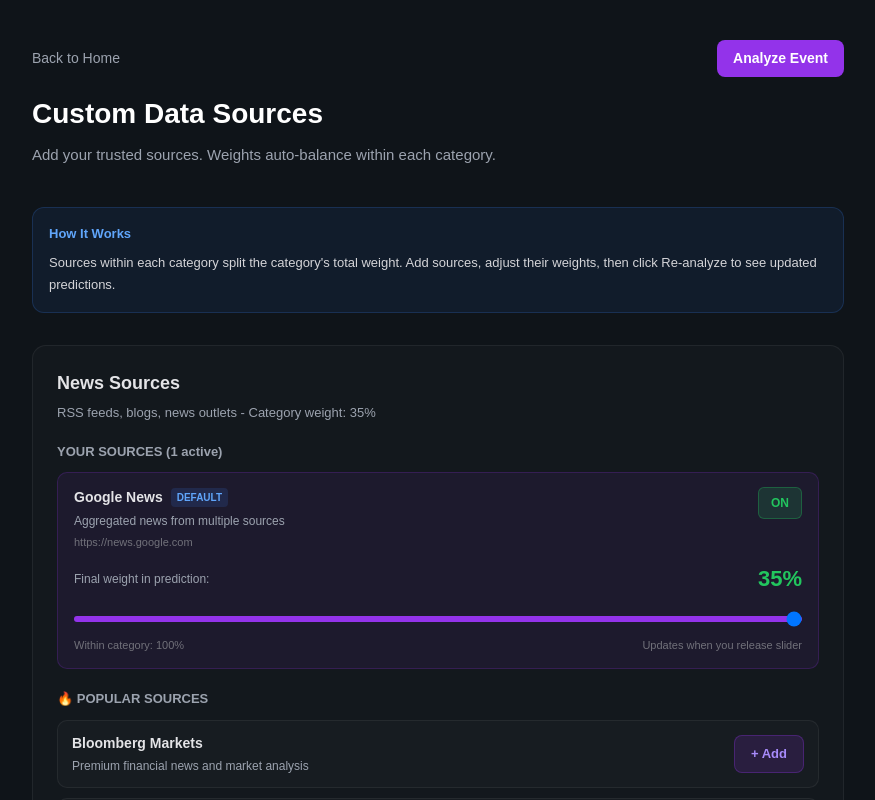
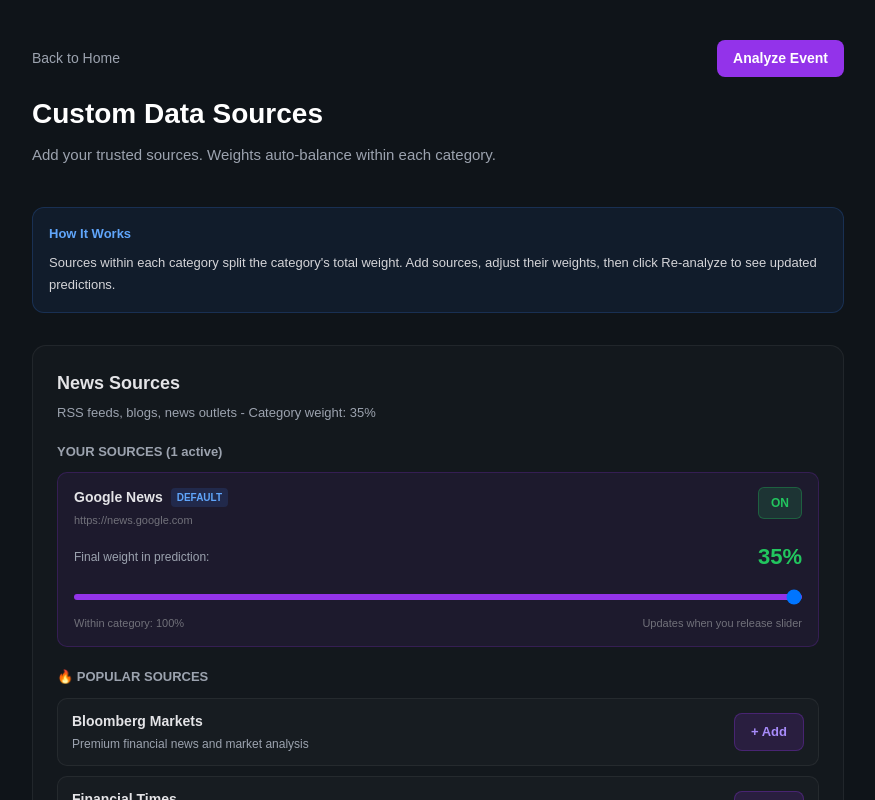
Before and after one commit to anujagadde18/tradedna, a Next.js app: page /sources in a window 1280 px wide. Shown: the top 800 px of the page, without its empty margins (202-1077 px from the left). Built offline with nearby package versions, Linux system fonts and the light colour scheme.

Commit message:
Update SourceCard.tsx

```diff
--- a/components/customSources/SourceCard.tsx
+++ b/components/customSources/SourceCard.tsx
@@ -12,6 +12,7 @@ interface SourceCardProps {
 
 export function SourceCard({ source, categoryWeight, onRemove, onToggle, onWeightChange }: SourceCardProps) {
   const [currentWeight, setCurrentWeight] = useState(source.weight);
+  const [showTooltip, setShowTooltip] = useState(false);
 
   useEffect(() => {
     setCurrentWeight(source.weight);
@@ -28,15 +29,40 @@ export function SourceCard({ source, categoryWeight, onRemove, onToggle, onWeigh
   const finalPercentage = Math.round((currentWeight / 100) * categoryWeight);
 
   return (
-    <div style={{
+    <div
+      style={{
         padding: "14px 16px",
         marginBottom: 10,
         borderRadius: 10,
         background: source.enabled ? "rgba(147,51,234,0.08)" : "rgba(255,255,255,0.02)",
         border: source.enabled ? "1px solid rgba(147,51,234,0.2)" : "1px solid rgba(255,255,255,0.06)",
         opacity: source.enabled ? 1 : 0.5,
-      transition: "all 0.2s"
+        transition: "all 0.2s",
+        position: "relative"
+      }}
+      onMouseEnter={() => setShowTooltip(true)}
+      onMouseLeave={() => setShowTooltip(false)}
+    >
+      {showTooltip && source.description && (
+        <div style={{
+          position: "absolute",
+          top: -50,
+          left: 16,
+          right: 16,
+          padding: "10px 12px",
+          borderRadius: 8,
+          background: "rgba(0,0,0,0.95)",
+          border: "1px solid rgba(147,51,234,0.4)",
+          boxShadow: "0 4px 12px rgba(0,0,0,0.3)",
+          zIndex: 10,
+          fontSize: 12,
+          color: "#d4d4d8",
+          lineHeight: 1.5
         }}>
+          {source.description}
+        </div>
+      )}
+
       <div style={{ display: "flex", justifyContent: "space-between", alignItems: "start", marginBottom: source.enabled ? 12 : 0 }}>
         <div style={{ flex: 1 }}>
           <div style={{ display: "flex", alignItems: "center", gap: 8, marginBottom: 4 }}>
@@ -47,11 +73,6 @@ export function SourceCard({ source, categoryWeight, onRemove, onToggle, onWeigh
               <span style={{ fontSize: 10, padding: "2px 6px", borderRadius: 4, background: "rgba(59,130,246,0.15)", color: "#60a5fa", fontWeight: 600 }}>DEFAULT</span>
             )}
           </div>
-          {source.description && (
-            <div style={{ fontSize: 12, color: "#9ca3af", marginBottom: 4 }}>
-              {source.description}
-            </div>
-          )}
           <div style={{ fontSize: 11, color: "#71717a", wordBreak: "break-all" }}>
             {source.url}
           </div>
```
Lines whose indentation alone changed are shown as unchanged.
